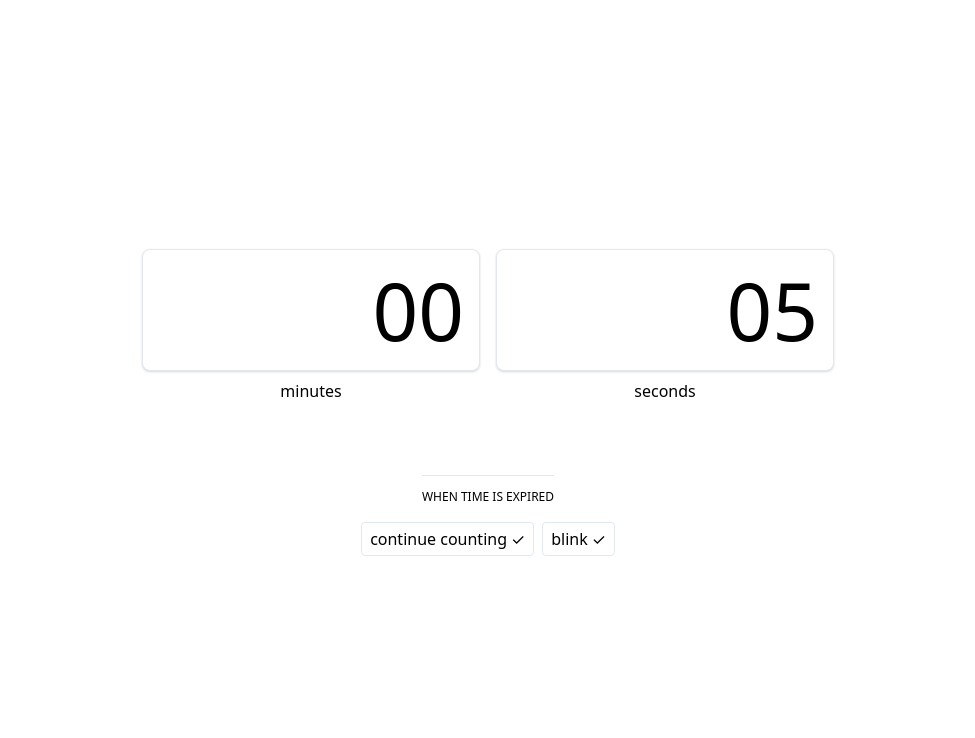
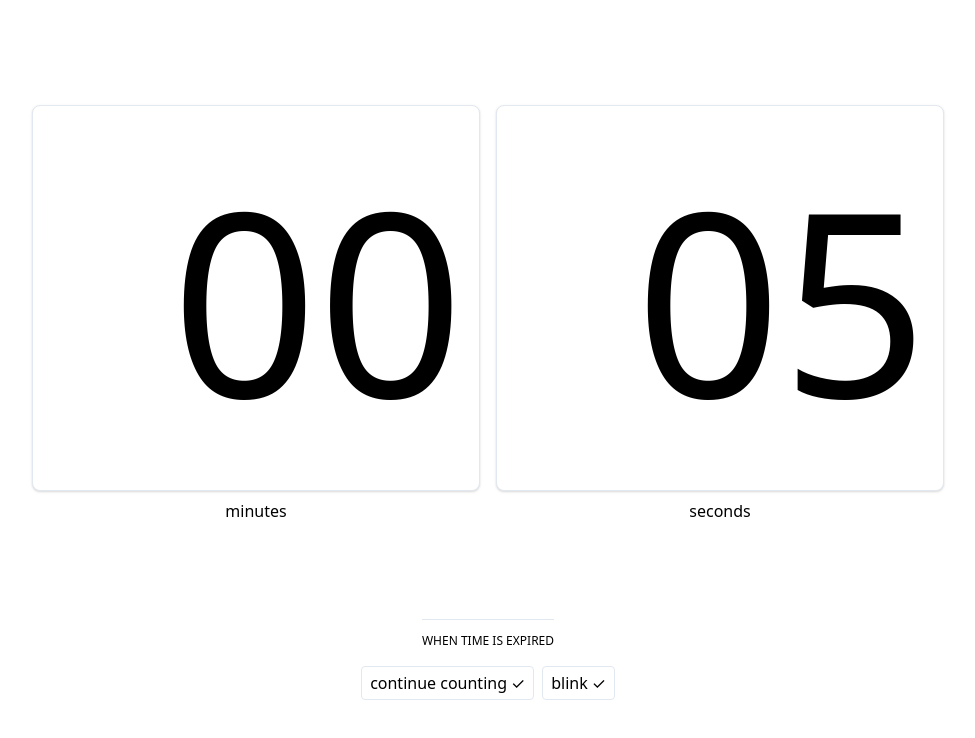
Before and after one commit to crazko/timer, a React app: page / in a window 1280 px wide. Shown: the whole page, without its empty margins (152-1127 px from the left). Built offline with nearby package versions, Linux system fonts and the light colour scheme.

Commit message:
updated styles

```diff
--- a/src/Timer.js
+++ b/src/Timer.js
@@ -126,18 +126,19 @@ export class Timer extends Component {
       seconds
     } = this.state;
 
-    const timerBackground = this.state.goal <= new Date() ? 'bg-red-light' : 'bg-grey-light';
+    const isExpired = this.state.goal <= new Date();
+    const timerBackground = isExpired ? 'bg-red-light' : 'bg-grey-light';
 
     return (
       <div className={'timer flex flex-col justify-center w-screen h-screen ' + timerBackground}>
         <div className="units flex justify-center">
-          <Unit value={minutes} handleOnChange={this.changeMinutes} isDisabled={isCounting} title="minutes"/>
-          <Unit value={seconds} handleOnChange={this.changeSeconds} isDisabled={isCounting} title="seconds" />
+          <Unit value={minutes} handleOnChange={this.changeMinutes} isDisabled={isCounting} title="minutes" isExpired={isExpired} />
+          <Unit value={seconds} handleOnChange={this.changeSeconds} isDisabled={isCounting} title="seconds" isExpired={isExpired} />
         </div>
 
         <div className="flex justify-center items-center mt-3">
-          <div onClick={isCounting ? this.handlePause : this.handleStart} className="w-10 h-10 bg-green text-white rounded-full m-1">{isCounting ? <span></span> : <span></span>}</div>
-          <div onClick={this.handleReset} className="w-6 h-6 bg-red rounded-full m-1"></div>
+          <div onClick={isCounting ? this.handlePause : this.handleStart} className="w-16 h-16 bg-green hover:bg-green-dark text-white rounded-full m-1 cursor-pointer">{isCounting ? <span></span> : <span></span>}</div>
+          <div onClick={this.handleReset} className="w-10 h-10 bg-red hover:bg-red-dark rounded-full m-1 cursor-pointer"></div>
         </div>
 
         <div className="flex justify-center mt-3">
--- a/src/Unit.js
+++ b/src/Unit.js
@@ -1,20 +1,18 @@
 import React from 'react';
 
-export const Unit = ({ handleOnChange, value, isDisabled, title }) => {
+export const Unit = ({ handleOnChange, value, isDisabled, title, isExpired }) => {
   const leadingZero = (value > -10 && value < 10) ? '0' : '';
   const negative = Math.sign(value) === -1 ? '-' : '';
+  const textColor = isExpired ? ' text-red-dark' : '';
 
   return <div className="flex flex-col-reverse">
     <span className="text-center">{title}</span>
     <input
-      className="bg-white rounded-lg m-2 shadow text-right appearance-none border hover:border-grey"
+      className={'unit bg-white rounded-lg m-2 shadow text-right appearance-none border hover:border-grey' + textColor}
       disabled={isDisabled}
       max="59"
       min="0"
       onChange={handleOnChange}
-      style={{
-        fontSize: '5rem'
-      }}
       type="number"
       value={negative + leadingZero + Math.abs(value)}
     />
--- a/src/index.css
+++ b/src/index.css
@@ -1,7 +1,24 @@
 html {
 	touch-action: manipulation;
+}
+
+a,
+button,
+div,
+input,
+label,
+select,
+textarea {
+	outline: none;
+	-webkit-tap-highlight-color: transparent;
 }
 
 .timer {
 	transition: background-color ease .25s;
 }
+
+.unit {
+	font-size: 20vw;
+	max-width: 35vw;
+	transition: color ease .25s;
+}
```
